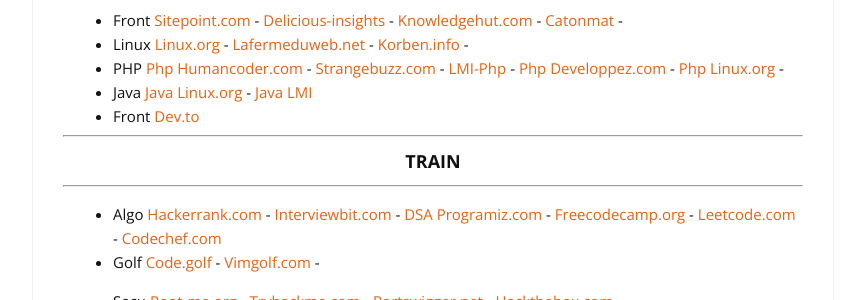
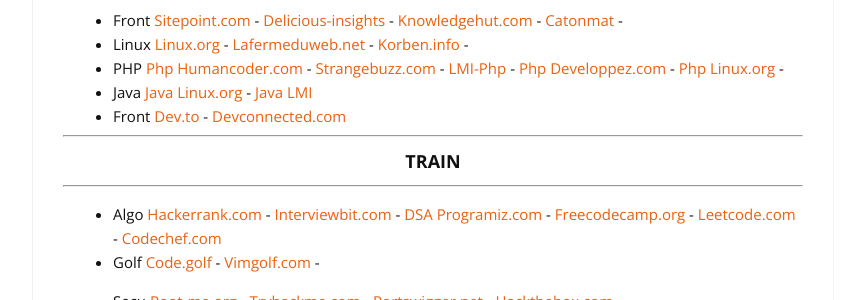
Before and after one commit to cylmat/cylmat.github.io, a Jekyll site: the page built from _pages/USEFUL.md, in a window 1280 px wide and 900 px high. Shown: the part 372-672 px from the top of the window, without its empty margins (207-1072 px from the left). Built offline with Jekyll 4.4.1, drawn with Linux system fonts in a browser that asks for light colours; nearby versions of some CDN libraries.

Commit message:
Update USEFUL.md

```diff
--- a/_pages/USEFUL.md
+++ b/_pages/USEFUL.md
@@ -17,7 +17,7 @@
 * Linux [Linux.org](https://linuxfr.org) - [Lafermeduweb.net](https://www.lafermeduweb.net) - [Korben.info](https://korben.info) -
 * PHP [Php Humancoder.com](https://news.humancoders.com/t/php) - [Strangebuzz.com](https://www.strangebuzz.com/fr) - [LMI-Php](https://www.lemondeinformatique.fr/toute-l-actualite-marque-sur-php-group-711.html) - [Php Developpez.com](https://php.developpez.com) - [Php Linux.org](https://linuxfr.org/sections/php) -
 * Java [Java Linux.org](https://linuxfr.org/sections/java) - [Java LMI](https://www.lemondeinformatique.fr/toute-l-actualite-produit-sur-java-42.html)
-* Front [Dev.to](https://dev.to)
+* Front [Dev.to](https://dev.to) - [Devconnected.com](https://devconnected.com/)
 
 ---
 ### <center>TRAIN</center>
```
